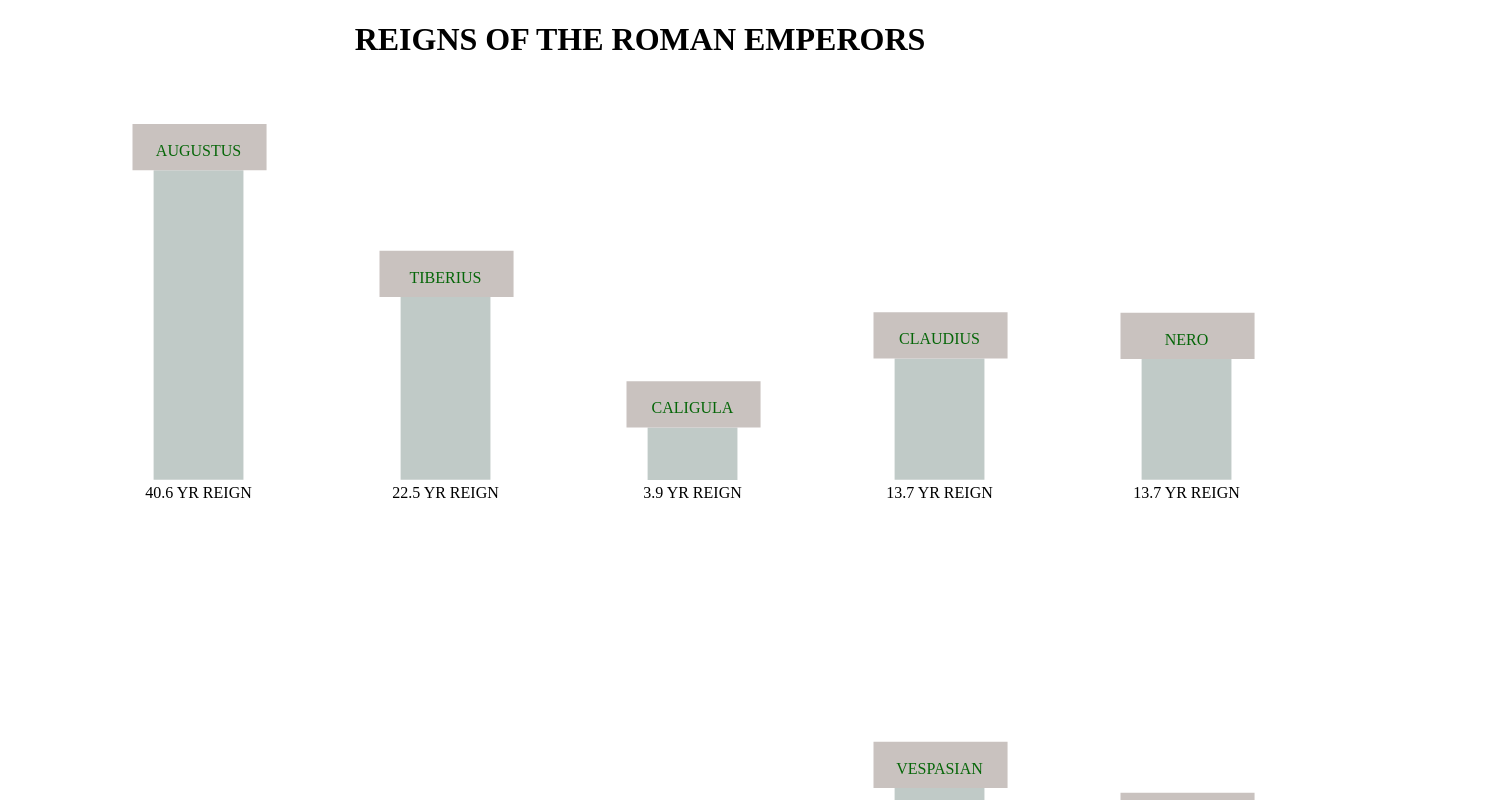
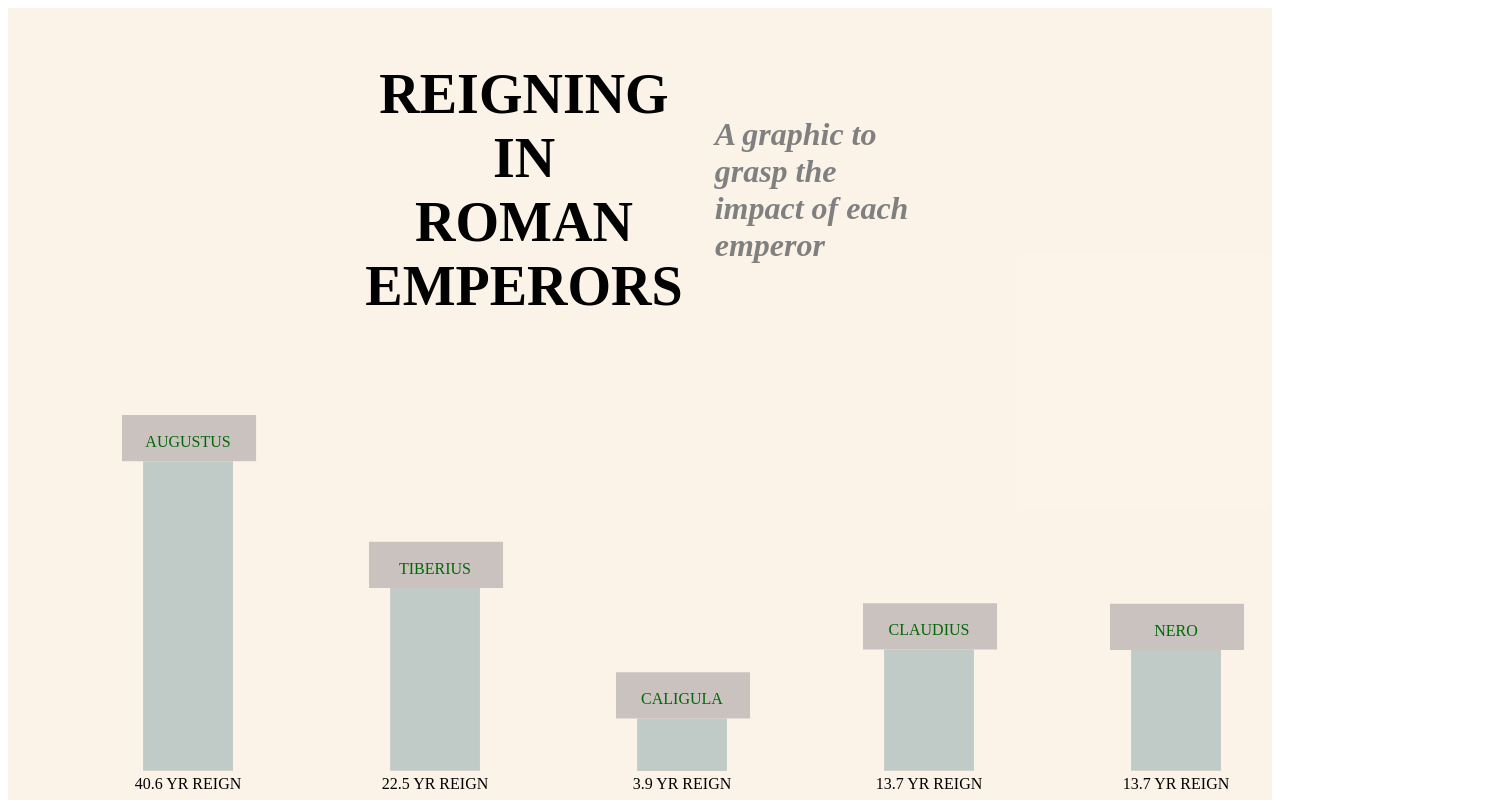
Before and after one commit to thompcd/vue-d3-emperors, a Vue app: page / in a window 1280 px wide. Shown: the top 800 px of the page, 1490 px wide, since content can reach past the window. Built offline with nearby package versions, Linux system fonts and the light colour scheme.

Commit message:
Initial style aimed at posterizing, added some accessibility

```diff
--- a/src/App.vue
+++ b/src/App.vue
@@ -1,7 +1,12 @@
 <template>
   <div id="app">
-    <h1>REIGNS OF THE ROMAN EMPERORS</h1>
-    <Emperors/>
+    <div class="flex">
+      <h1>REIGNING<br>IN<br>ROMAN<br>EMPERORS</h1>
+      <h4 class="subtext">
+        A graphic to grasp the impact of each emperor
+      </h4>
+    </div>
+    <Emperors />
   </div>
 </template>
 
@@ -9,6 +14,7 @@
 import Emperors from './components/Emperors.vue'
 
 export default {
+  // eslint-disable-next-line vue/name-property-casing
   name: 'app',
   components: {
     Emperors
@@ -27,10 +33,31 @@ export default {
   -webkit-font-smoothing: antialiased;
   -moz-osx-font-smoothing: grayscale;
   text-align: center;
+  background-color: hsla(34, 78%, 91%,.55);
 }
 h1{
   font-family: 'AUGUSTUS';
   text-align: center;
   text-transform: uppercase;
+  font-size: 3.5rem;
+  line-height: 4rem;
+}
+h4{
+  font-family: 'Times New Roman', Times, serif;
+  text-align: left;
+  font-size: 2rem;
+  font-style: italic;
+}
+.flex{
+  display: flex;
+  justify-content: center;
+  align-items: center;
+}
+.flex > *{
+  padding: 1rem;
+}
+.subtext{
+  width: 200px;
+  color: gray;
 }
 </style>
--- a/src/components/Emperors.vue
+++ b/src/components/Emperors.vue
@@ -1,21 +1,58 @@
+/* eslint-disable vue/max-attributes-per-line */
 <template>
   <div class="emperors">
-    <div >
-        <svg :width="`${empWidth * 6}`" :height="`${(Math.floor(emperors.length / 5) * canvasHeight + canvasHeight + textHeight)}`">
-            <g class="emperor" v-for="(emp, i) in emperors" :key="i" :transform="`translate(${i % 5 * empWidth + 0.5*empWidth}, ${(Math.floor(i / 5) * canvasHeight) - emperors[i].columnSize + canvasHeight})`">
-                <path class="column column-fill column-outline" :transform="`scale(1,${emperors[i].columnScale})`" d="M22.11 46.25L111.95 46.25L111.95 149.38L22.11 149.38L22.11 46.25Z"></path>
-                <path class="column column-top" :transform="`translate(1,${emperors[i].columnScale * columnPlatformHeight - columnPlatformHeight})`" d="M0 0L134.06 0L134.06 46.25L0 46.25L0 0Z"></path>
-                <text class="name" :x="columnWidth / 2" :y="`${emperors[i].columnScale * columnPlatformHeight - (columnPlatformHeight/2) + (textHeight/2)}`" text-anchor="middle">{{emp.name}}</text>
-                <text class="description" :x="columnWidth / 2" :y="`${emperors[i].columnScale * baseColumnHeight + (textHeight)}`" text-anchor="middle">{{(emperors[i].daysReigned / 365).toFixed(1)}} yr reign</text>
-                <!-- <text class="description" :x="columnWidth / 2" :y="`${emperors[i].columnScale * columnPlatformHeight + (textHeight * 2)}`" text-anchor="middle">Age {{(emperors[i].daysLived / 365).toFixed(1)}}</text> -->
-            </g>
-        </svg>
-    </div>
+    <!-- Width = 5 emperor entries + whitespace of another emperor, Height = CanvasHeight per row + space for caption and padding under last row -->
+    <svg
+      :width="`${empWidth * 5 + (empWidth - columnWidth)}`"
+      :height="`${(Math.floor(emperors.length / 5) * canvasHeight + canvasHeight + textHeight + 24)}`"
+      aria-labelledby="emperorGraphic"
+      role="img"
+    >
+      <title>
+        id="emperorGraphic"
+        A graphic to grasp the impact of each Roman emperor
+      </title>
+      <!-- X = Shift right by its entry number * entry width for that row, offset origin from 0,0 to the whitespace of a single entry to pad the first column -->
+      <!-- Y = Shift entry origin down by its row number. The dynamic height column is then at the top left of the entry, so shift again by the whitespace of that entry's height -->
+      <g
+        v-for="(emp, i) in emperors"
+        :key="i"
+        :transform="`translate(${i % 5 * empWidth + (empWidth - columnWidth)}, ${(Math.floor(i / 5) * canvasHeight) - emperors[i].columnSize + canvasHeight})`"
+        class="emperor"
+      >
+        <path
+          class="column column-fill column-outline"
+          :transform="`scale(1,${emperors[i].columnScale})`"
+          d="M22.11 46.25L111.95 46.25L111.95 149.38L22.11 149.38L22.11 46.25Z"
+        />
+        <path
+          class="column column-top"
+          :transform="`translate(1,${emperors[i].columnScale * columnPlatformHeight - columnPlatformHeight})`"
+          d="M0 0L134.06 0L134.06 46.25L0 46.25L0 0Z"
+        />
+        <text
+          class="name"
+          :x="columnWidth / 2"
+          :y="`${emperors[i].columnScale * columnPlatformHeight - (columnPlatformHeight/2) + (textHeight/2)}`"
+          text-anchor="middle"
+        >
+          {{ emp.name }}
+        </text>
+        <text
+          class="description"
+          :x="columnWidth / 2"
+          :y="`${emperors[i].columnScale * baseColumnHeight + (textHeight)}`"
+          text-anchor="middle"
+        >
+
+          {{ (emperors[i].daysReigned / 365).toFixed(1) }} yr reign</text>
+        <!-- <text class="description" :x="columnWidth / 2" :y="`${emperors[i].columnScale * columnPlatformHeight + (textHeight * 2)}`" text-anchor="middle">Age {{(emperors[i].daysLived / 365).toFixed(1)}}</text> -->
+      </g>
+    </svg>
   </div>
 </template>
 
 <script>
-/* eslint-disable */
 import * as d3 from 'd3';
 import _ from 'lodash';
 import rawData from '../../data/emperors.json';
@@ -23,7 +60,6 @@ import rawData from '../../data/emperors.json';
 export default {
   name: 'Emperors',
   props: {
-    msg: String
   },
   data(){
     return{
@@ -38,17 +74,12 @@ export default {
     }
   },
   mounted(){
-    const reignDuration = d3.timeDay.count(new Date(rawData.start), new Date(rawData.end));
-    const lifeDuration = d3.timeDay.count(new Date(rawData.birth), new Date(rawData.death));
 
     const reignDurationDomain = d3.extent(rawData, function(d) {return d3.timeDay.count(new Date(d.start), new Date(d.end))});
-    const lifeDurationDomain = d3.extent(rawData, function(d) {return d3.timeDay.count(new Date(d.start), new Date(d.end))});
+    // const lifeDurationDomain = d3.extent(rawData, function(d) {return d3.timeDay.count(new Date(d.start), new Date(d.end))});
     const columnScale = d3.scaleLinear(reignDurationDomain, [0.25, 3]);
 
     const baseColumnHeight = 149.5;
-    const columnWidth = 134;
-    const columnPlatformHeight = 46.25;
-    const textHeight = 18;
 
     this.emperors = _.map(rawData, emp => {
       return {
@@ -85,5 +116,6 @@ text{
 .name {
   fill:#056608;
   text-transform: uppercase;
+  font-weight: 500;
   }
 </style>
```
